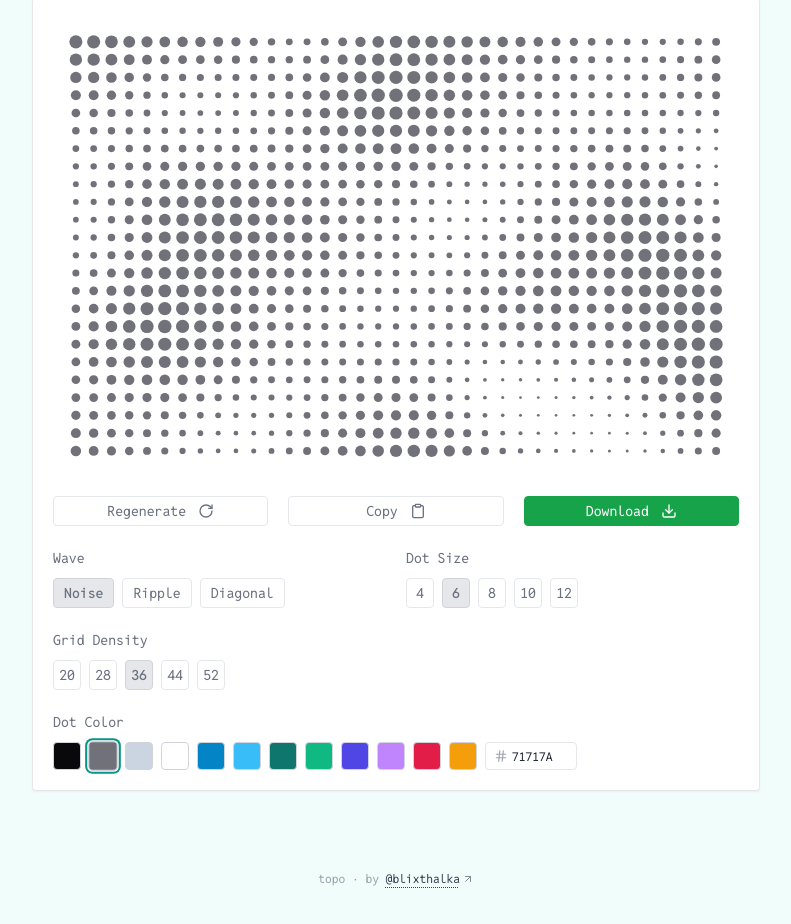
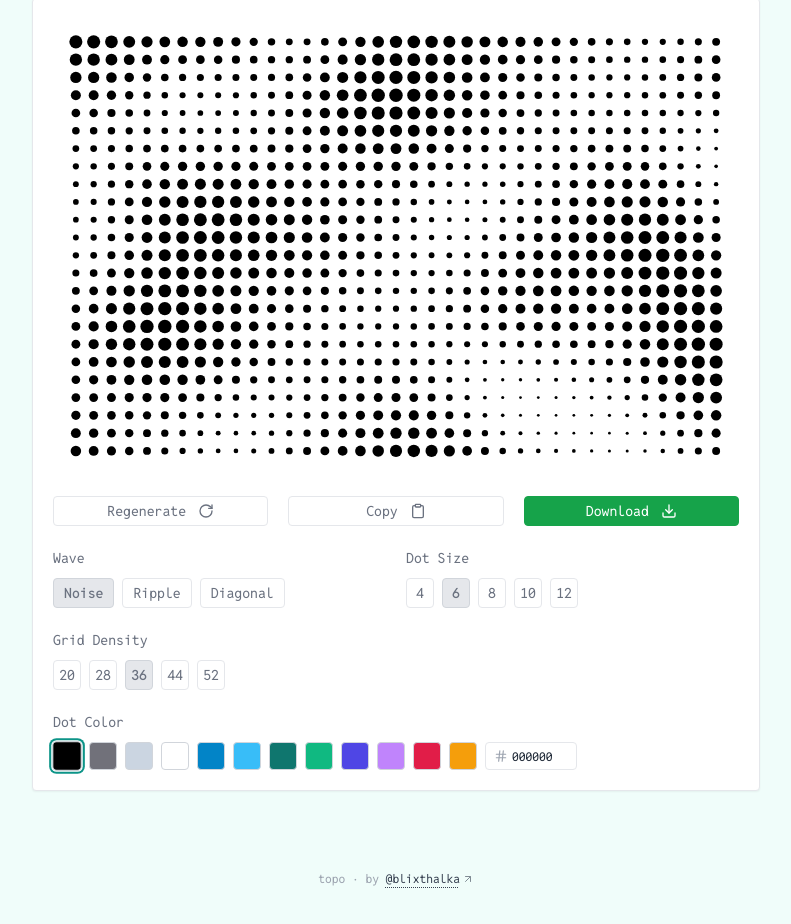
Before and after one commit to Blixthalka/topo, a Gatsby site: page /dots in a window 1280 px wide. Shown: the part 284-1208 px from the top of the page, without its empty margins (244-1035 px from the left). Built offline with nearby package versions, Linux system fonts and the light colour scheme; Gatsby itself is replaced by a stand-in of ours.

Commit message:
feat(theme): default to #c084fc in dark mode and black (#000000) in light mode across all generators

```diff
--- a/src/components/ChartSettings.jsx
+++ b/src/components/ChartSettings.jsx
@@ -20,7 +20,7 @@ const ChartSettings = () => {
     return () => observer.disconnect()
   }, [])
 
-  const effectiveStrokeColor = customStrokeColor || (isDark ? "cbd5e1" : "71717a")
+  const effectiveStrokeColor = customStrokeColor || (isDark ? "c084fc" : "000000")
 
   return (
     <div className="p-5 border border-gray-200 dark:border-zinc-800 shadow-sm rounded grid gap-5 bg-white dark:bg-zinc-900">
--- a/src/components/HalftoneChart.jsx
+++ b/src/components/HalftoneChart.jsx
@@ -8,7 +8,7 @@ const HalftoneChart = ({
   columns = 36,
   maxSize = 6,
   patternType = "noise",
-  dotColor = "#71717a",
+  dotColor = "#000000",
   className = "",
 }) => {
   const ref = useRef()
--- a/src/components/HalftoneSettings.jsx
+++ b/src/components/HalftoneSettings.jsx
@@ -21,7 +21,7 @@ const HalftoneSettings = () => {
     return () => observer.disconnect()
   }, [])
 
-  const effectiveStrokeColor = customStrokeColor || (isDark ? "cbd5e1" : "71717a")
+  const effectiveStrokeColor = customStrokeColor || (isDark ? "c084fc" : "000000")
 
   return (
     <div className="p-5 border border-gray-200 dark:border-zinc-800 shadow-sm rounded grid gap-5 bg-white dark:bg-zinc-900">
--- a/src/components/PillsChart.jsx
+++ b/src/components/PillsChart.jsx
@@ -9,7 +9,7 @@ const PillsChart = ({
   pillLength = 8,
   sizing = "uniform", // "uniform" | "dynamic"
   patternType = "noise",
-  pillColor = "#71717a",
+  pillColor = "#000000",
   className = "",
 }) => {
   const ref = useRef()
--- a/src/components/PillsSettings.jsx
+++ b/src/components/PillsSettings.jsx
@@ -22,7 +22,7 @@ const PillsSettings = () => {
     return () => observer.disconnect()
   }, [])
 
-  const effectiveColor = customColor || (isDark ? "cbd5e1" : "71717a")
+  const effectiveColor = customColor || (isDark ? "c084fc" : "000000")
 
   return (
     <div className="p-5 border border-gray-200 dark:border-zinc-800 shadow-sm rounded grid gap-5 bg-white dark:bg-zinc-900">
--- a/src/components/RidgeChart.jsx
+++ b/src/components/RidgeChart.jsx
@@ -10,7 +10,7 @@ const RidgeChart = ({
   amplitude = 50,
   roughness = 3,
   strokeWidth = 2,
-  strokeColor = "#71717a",
+  strokeColor = "#000000",
   fillMode = "solid", // "solid" (occluded with theme bg) | "none" (transparent wireframe)
   className = "",
 }) => {
--- a/src/components/RidgeSettings.jsx
+++ b/src/components/RidgeSettings.jsx
@@ -23,8 +23,8 @@ const RidgeSettings = () => {
     return () => observer.disconnect()
   }, [])
 
-  // In dark mode default to white (#ffffff), in light mode default to black (#09090b)
-  const effectiveStrokeColor = customStrokeColor || (isDark ? "ffffff" : "09090b")
+  // In dark mode default to Lavender (#c084fc), in light mode default to black (#000000)
+  const effectiveStrokeColor = customStrokeColor || (isDark ? "c084fc" : "000000")
 
   return (
     <div className="p-5 border border-gray-200 dark:border-zinc-800 shadow-sm rounded grid gap-5 bg-white dark:bg-zinc-900">
--- a/src/components/VoronoiChart.jsx
+++ b/src/components/VoronoiChart.jsx
@@ -7,7 +7,7 @@ import IconButton from "./IconButton"
 const VoronoiChart = ({
   pointsCount = 60,
   strokeWidth = 2,
-  strokeColor = "#71717a",
+  strokeColor = "#000000",
   className = "",
 }) => {
   const ref = useRef()
--- a/src/components/VoronoiSettings.jsx
+++ b/src/components/VoronoiSettings.jsx
@@ -20,7 +20,7 @@ const VoronoiSettings = () => {
     return () => observer.disconnect()
   }, [])
 
-  const effectiveStrokeColor = customStrokeColor || (isDark ? "cbd5e1" : "71717a")
+  const effectiveStrokeColor = customStrokeColor || (isDark ? "c084fc" : "000000")
 
   return (
     <div className="p-5 border border-gray-200 dark:border-zinc-800 shadow-sm rounded grid gap-5 bg-white dark:bg-zinc-900">
--- a/src/utils/colors.js
+++ b/src/utils/colors.js
@@ -1,6 +1,6 @@
 export const DEFAULT_COLORS = [
   // Monochromes & Neutrals
-  { hex: "09090b", name: "Pitch Black" },
+  { hex: "000000", name: "Black" },
   { hex: "71717a", name: "Zinc Grey" },
   { hex: "cbd5e1", name: "Cool Silver" },
   { hex: "ffffff", name: "Pure White" },
```
